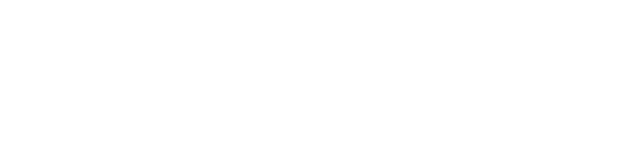
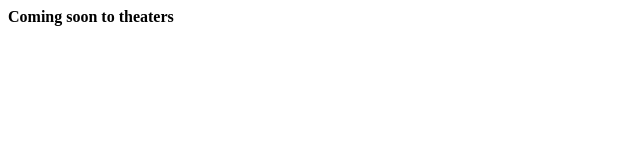
Before and after one commit to cbpudding/collaborative-pixel-art, a website: page public/index.htm in a window 1280 px wide. Shown: the whole page, without its empty margins (0-640 px from the left). Drawn offline with Linux system fonts and the light colour scheme.

Commit message:
Update index.htm

```diff
--- a/public/index.htm
+++ b/public/index.htm
@@ -4,6 +4,6 @@
         <title>Collaborative Pixel Art</title>
     </head>
     <body>
-        <!-- TODO -->
+        <b>Coming soon to theaters</b>
     </body>
 </html>
```
